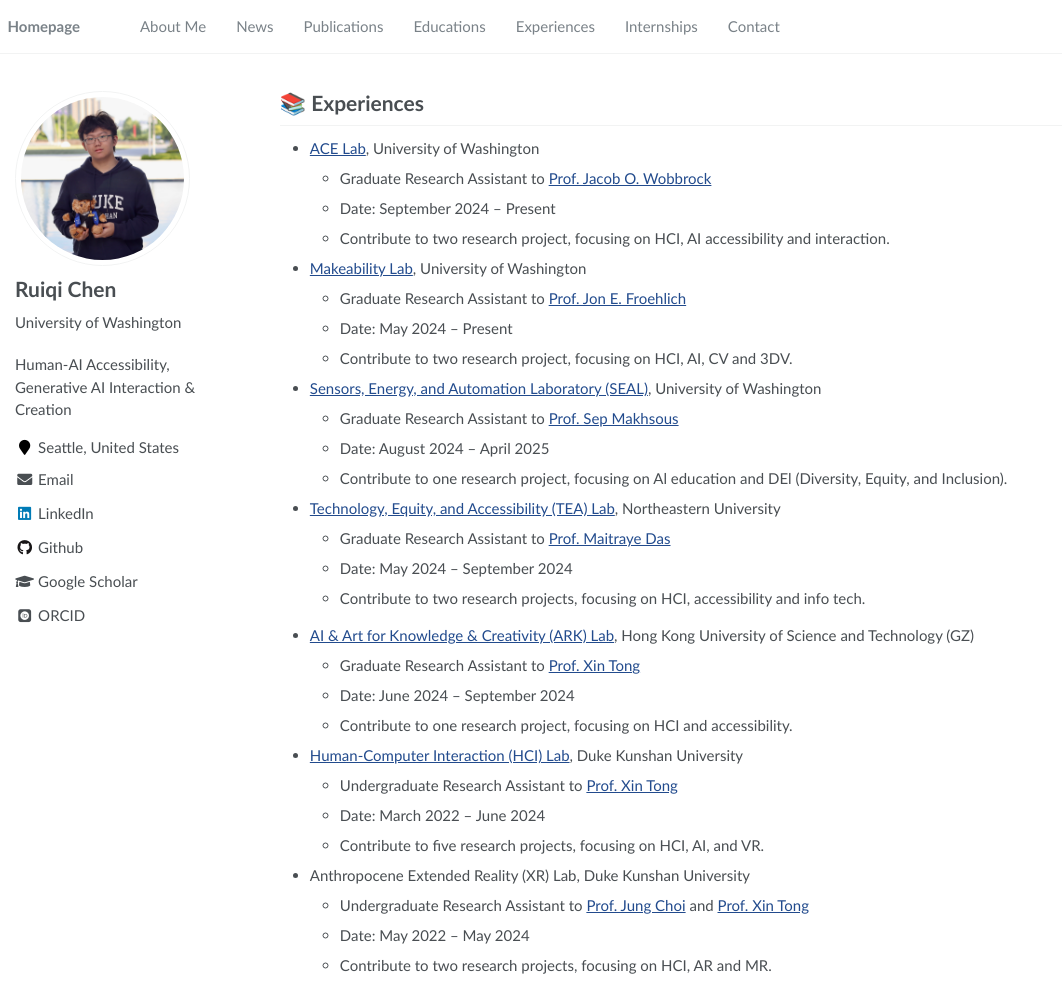
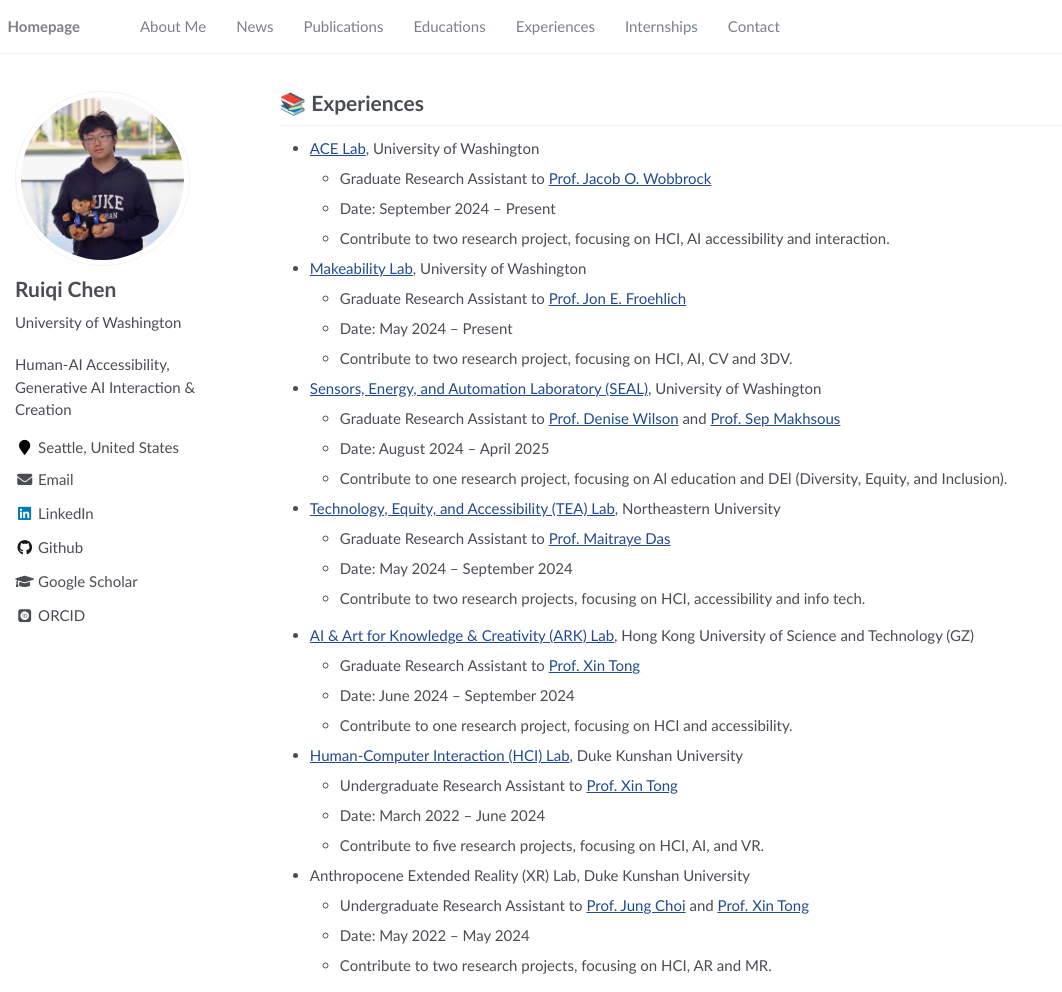
Before and after one commit to Ruiqi-Chen-0216/Ruiqi-Chen-0216.github.io, a Jekyll site: the page built from _pages/educations copy.md, in a window 1280 px wide and 992 px high. Shown: the whole window, without its empty margins (0-1062 px from the left). Built offline with Jekyll 4.4.1, drawn with Linux system fonts in a browser that asks for light colours; some web fonts are replaced.

Commit message:
Update educations copy.md

```diff
--- a/_pages/educations copy.md
+++ b/_pages/educations copy.md
@@ -20,7 +20,7 @@
   * Contribute to two research project, focusing on HCI, AI, CV and 3DV.
 
 * [Sensors, Energy, and Automation Laboratory (SEAL)](https://www.uwseal.org/), University of Washington
-  * Graduate Research Assistant to [Prof. Sep Makhsous](https://people.ece.uw.edu/makhsous/)
+  * Graduate Research Assistant to [Prof. Denise Wilson](https://scholar.google.com/citations?user=X_Usi6kAAAAJ&hl=zh-CN&oi=ao) and [Prof. Sep Makhsous](https://people.ece.uw.edu/makhsous/)
   * Date: August 2024 – April 2025
   * Contribute to one research project, focusing on Al education and DEl (Diversity, Equity, and Inclusion).
 
```
